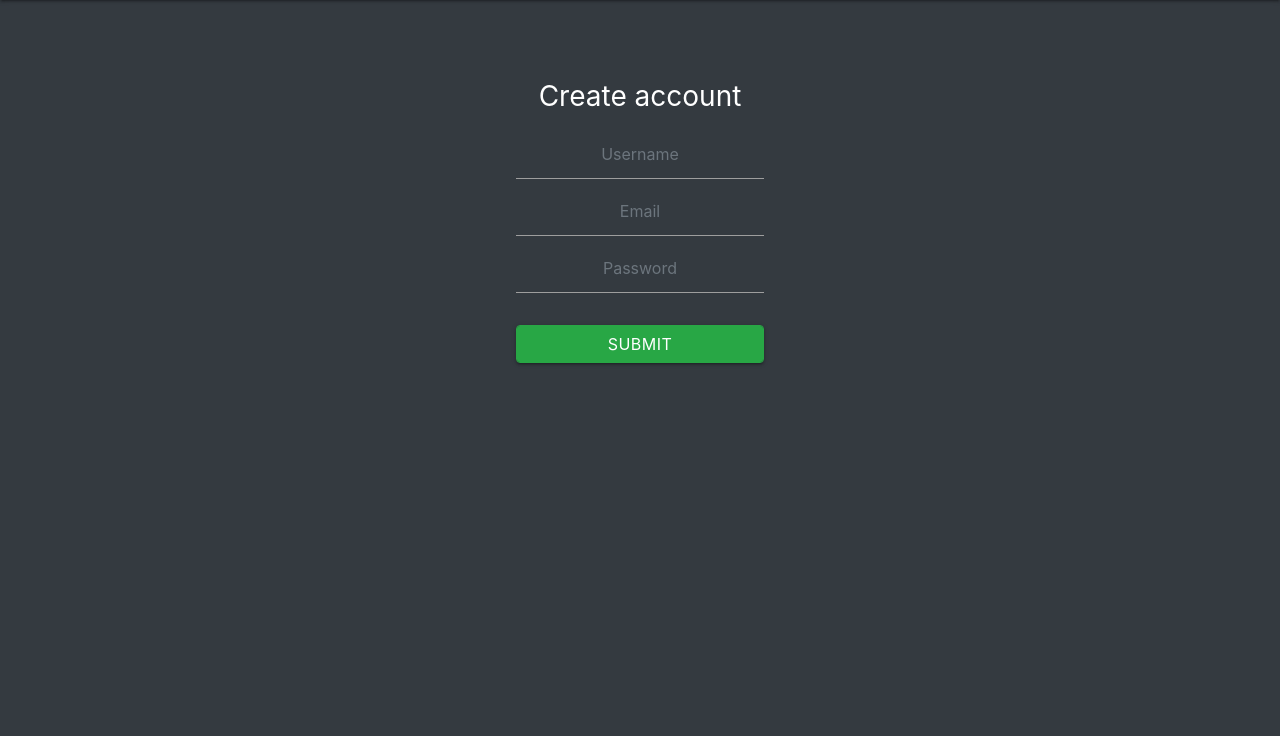
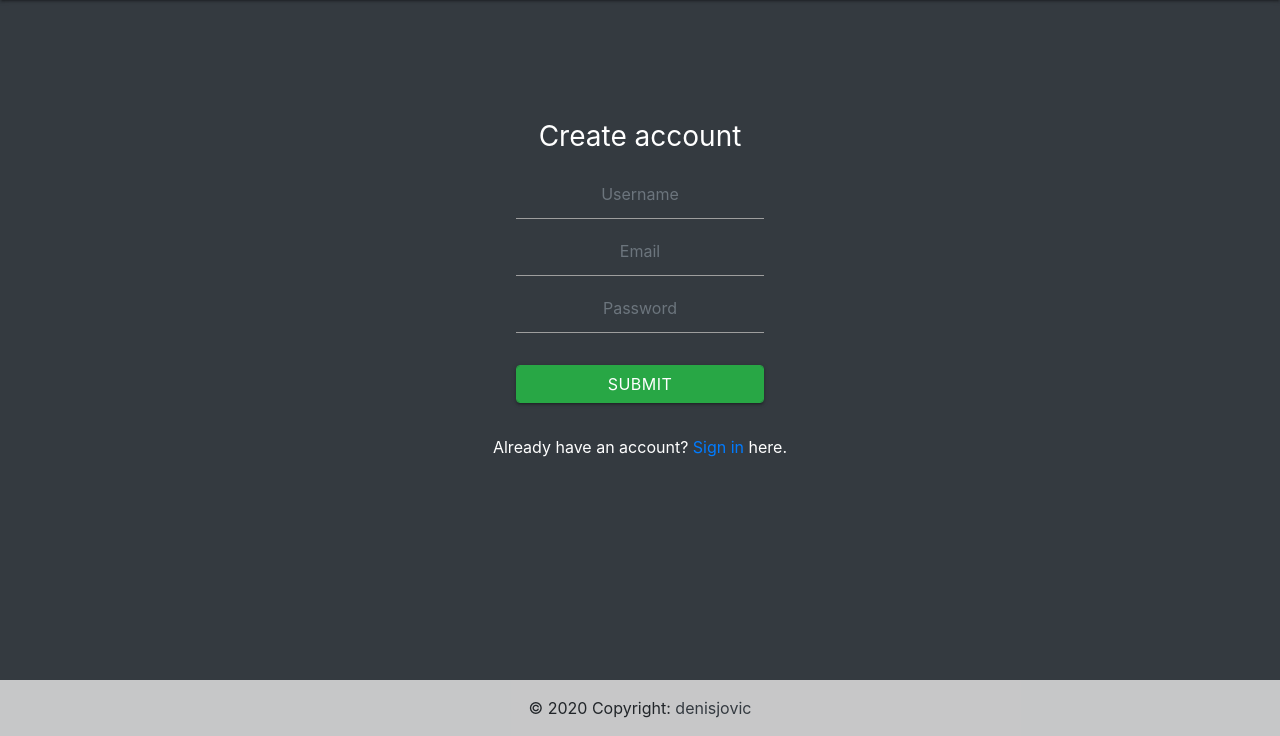
Before and after one commit to denisjovic/students_db, a Flask app: page /register in a window 1280 px wide. Shown: the part 64-800 px from the top of the page. Run offline with Flask 2, Linux system fonts and the light colour scheme; some libraries are stand-ins or nearby versions.

Commit message:
improve styling, add footer

```diff
--- a/students_db/static/style.css
+++ b/students_db/static/style.css
@@ -4,7 +4,14 @@ body {
 
 nav {
     padding: 0px 0px 30px 0px;
-    margin-bottom: 10vh;
+    /* margin-bottom: 10vh; */
+}
+
+
+a:hover {
+    text-decoration: none !important;
+    font-weight: bold !important;
+    color: white !important;
 }
 
 
@@ -13,12 +20,13 @@ button > .waves-light {
 }
 
 
+
 .container {
     display: flex;
     align-items: center;
     justify-content: center;
     text-align: center;
-    margin-top: 10vh;
+    margin-top: 15vh !important;
 }
 
 .notification {
--- a/students_db/templates/add.html
+++ b/students_db/templates/add.html
@@ -2,6 +2,7 @@
 
 {% block content %}
 
+<div class="container text-center">
 <form action="/add" method="POST" class="form-register">
 
   {{ form.hidden_tag() }}
--- a/students_db/templates/layout.html
+++ b/students_db/templates/layout.html
@@ -53,6 +53,13 @@
 
   {% endblock %}
 
+  <footer class="bg-light text-center text-lg-start fixed-bottom">
+    <div class="text-center p-3" style="background-color: rgba(0, 0, 0, 0.2)">
+      © 2020 Copyright:
+      <a class="text-dark" href="https://linkedin.com/in/denisjovic/">denisjovic</a>
+    </div>
+  </footer>
+
   <!-- Optional JavaScript -->
   <!-- jQuery first, then Popper.js, then Bootstrap JS -->
   <script src='https://kit.fontawesome.com/a076d05399.js'></script>
--- a/students_db/templates/login.html
+++ b/students_db/templates/login.html
@@ -9,6 +9,11 @@
         {{ form.password(class="form-control text-center text-white", placeholder="Password") }}
         {{ form.submit_data(class="form-control btn btn-large btn-success mt-4") }}
     </form>
+    <br>
 </div>
+<p class="text-center mt-3" style="color: white">
+    Don't have an account? <a href="/register">Create</a> one here.
+</p>
+
 
 {% endblock %}
--- a/students_db/templates/register.html
+++ b/students_db/templates/register.html
@@ -11,5 +11,8 @@
         {{ form.submit_data(class="form-control btn btn-large btn-success mt-4") }}
     </form>
 </div>
+<p class="text-center mt-3" style="color: white">
+ Already have an account? <a href="/login">Sign in</a> here.
+</p>
 
 {% endblock %}
--- a/students_db/templates/table.html
+++ b/students_db/templates/table.html
@@ -3,6 +3,7 @@
 {% block content %}
 
 {% if students %}
+<div class="mx-auto" style="width: 69%; margin-top:15vh">
 <table class="table table-dark">
     <thead class="thead-dark text-white">
         <tr>
@@ -45,7 +46,7 @@
             class="material-icons text-white">
             add_circle_outline
         </span></a></button>
-
+</div>
 
 {% else %}
 <!-- If students db is empty -->
```
Also changed, not shown: students_db/students_base.db.
